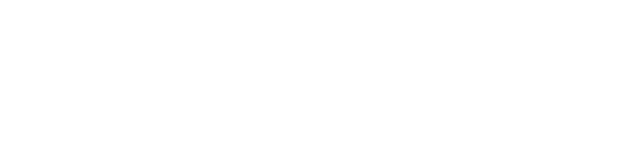
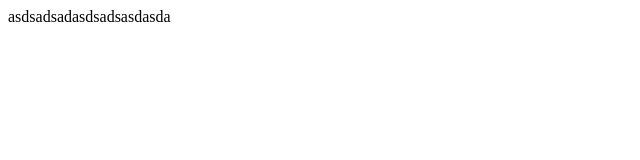
Before and after one commit to jagannathdhar/testrepo, a plain HTML site: page index.html in a window 1280 px wide. Shown: the whole page, without its empty margins (0-640 px from the left). Drawn offline with Linux system fonts and the light colour scheme.

Commit message:
Update index.html
asdadf

```diff
--- a/index.html
+++ b/index.html
@@ -2,3 +2,4 @@
 	<Putt all your data here>
 
 </html>
+asdsadsadasdsadsasdasda
```
